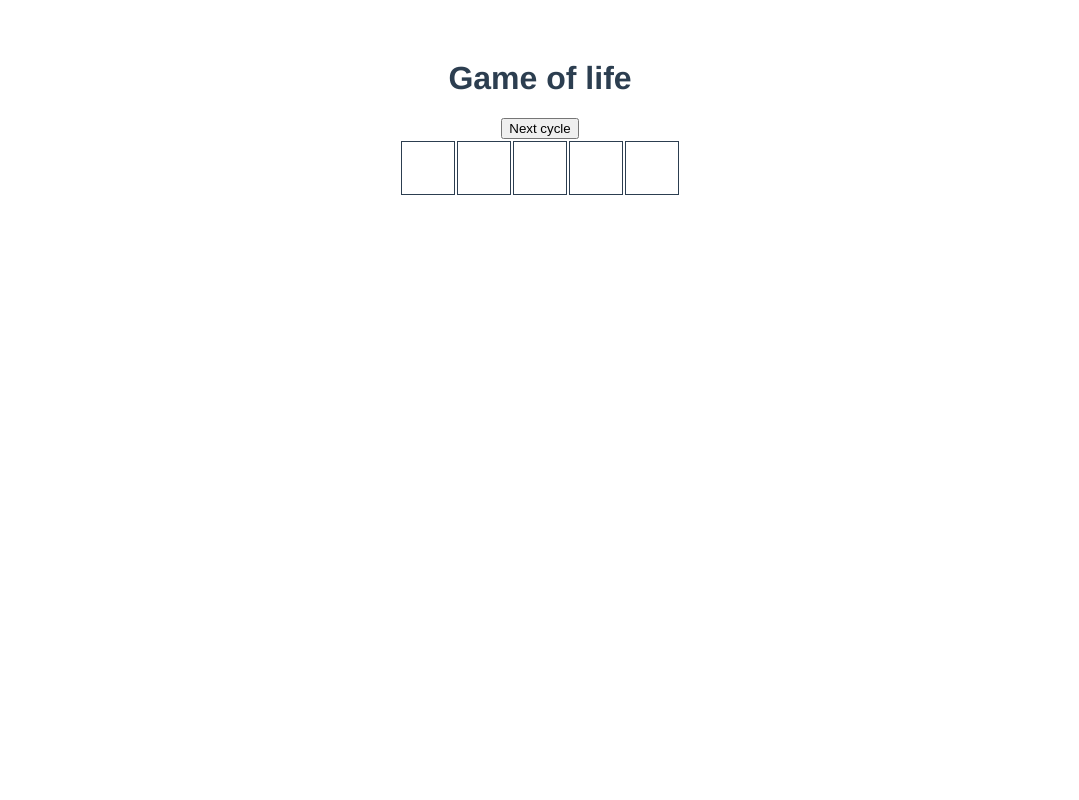
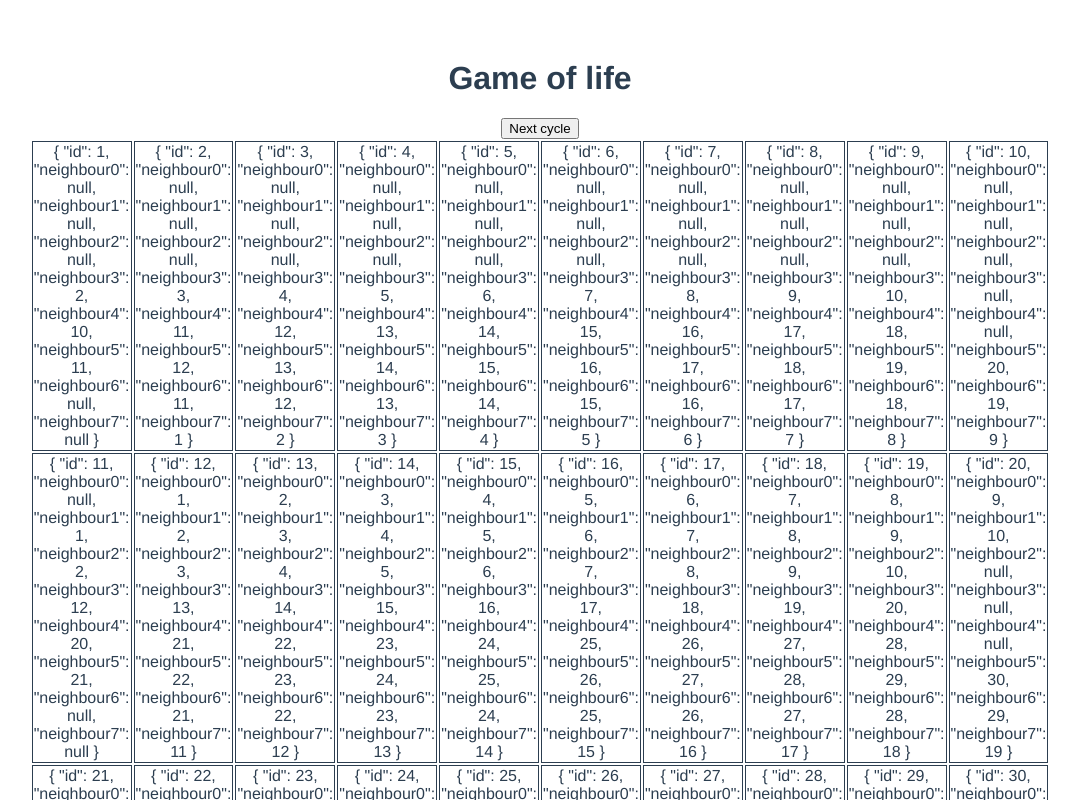
Before and after one commit to bzbislawski/game-of-life, a Vue app: page / in a window 1280 px wide. Shown: the top 800 px of the page, without its empty margins (100-1179 px from the left). Built offline with nearby package versions, Linux system fonts and the light colour scheme.

Commit message:
Generate data

```diff
--- a/src/components/HelloWorld.vue
+++ b/src/components/HelloWorld.vue
@@ -5,7 +5,7 @@
         <table>
             <tr v-for="chunk in items">
                 <td v-for="item in chunk">
-                    <span v-if="item.alive">x</span>
+                    <span >{{item}}</span>
                 </td>
             </tr>
         </table>
@@ -18,20 +18,34 @@
         data() {
             return {
                 items: [],
-            }
+                rowLength: 10}
         },
         mounted() {
-            this.items = [
-                {"id": 1, "left": null, "right": 2, "alive": false},
-                {"id": 2, "left": 1, "right": 3, "alive": false},
-                {"id": 3, "left": 2, "right": 4, "alive": false},
-                {"id": 4, "left": 3, "right": 5, "alive": false},
-                {"id": 5, "left": 4, "right": null, "alive": false},
-            ];
+            for (let i = 1; i <= this.rowLength * this.rowLength; i++) {
+                let neighbour0 = ((i - 1) % this.rowLength === 0) || i < this.rowLength + 1 ? null : i - this.rowLength - 1;
+                let neighbour1 = (i - this.rowLength > 0) ? i - this.rowLength :  null;
+                let neighbour2 = (i % this.rowLength === 0) || i <= this.rowLength - 1 ? null : i - this.rowLength + 1;
+                let neighbour3 = (i % this.rowLength === 0) ? null : i + 1;
+                let neighbour4 = (i + this.rowLength > this.rowLength * this.rowLength) || (i % this.rowLength === 0) ? null : i + this.rowLength - 1;
+                let neighbour5 = (i + this.rowLength <= this.rowLength * this.rowLength) ? i + this.rowLength : null;
+                let neighbour6 = (i + this.rowLength > this.rowLength * this.rowLength) || ((i - 1) % this.rowLength === 0) ? null : i + this.rowLength - 1;
+                let neighbour7 = ((i - 1) % this.rowLength === 0) ? null : i - 1;
+                this.items.push({
+                    "id": i,
+                    "neighbour0": neighbour0,
+                    "neighbour1": neighbour1,
+                    "neighbour2": neighbour2,
+                    "neighbour3": neighbour3,
+                    "neighbour4": neighbour4,
+                    "neighbour5": neighbour5,
+                    "neighbour6": neighbour6,
+                    "neighbour7": neighbour7,
+                });
+            }
 
             let arrays = [];
             while (this.items.length > 0)
-                arrays.push(this.items.splice(0, 10));
+                arrays.push(this.items.splice(0, this.rowLength));
 
             this.items = arrays;
 
```
